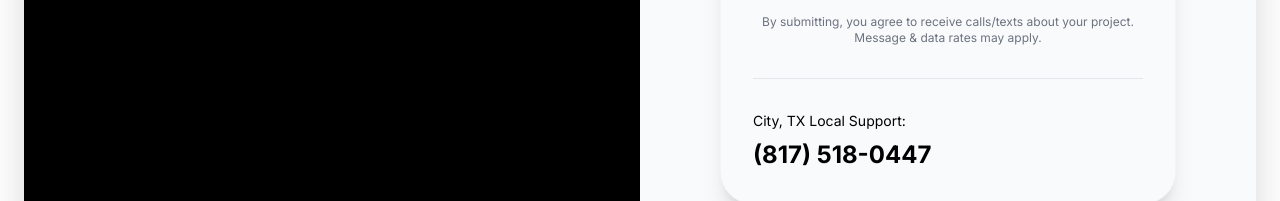
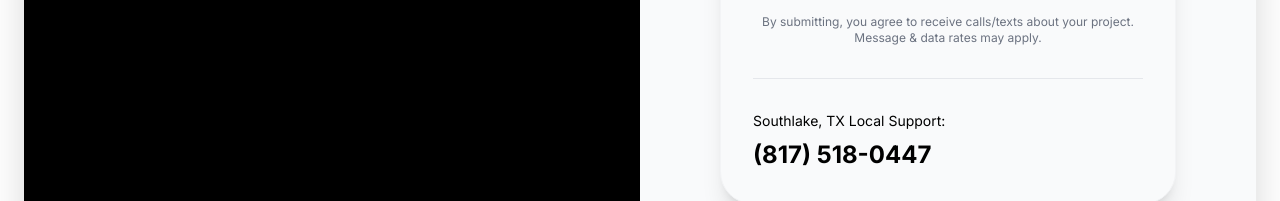
Before and after one commit to jarld180/southlake-tx-concrete-contractor, a React (Vite) app: page / in a window 1280 px wide. Shown: the part 10902-11103 px from the top of the page. Built offline with nearby package versions, Linux system fonts and the light colour scheme; a web font is replaced by a local one.

Commit message:
Fix city name in LeadForm

```diff
--- a/src/components/LeadForm.tsx
+++ b/src/components/LeadForm.tsx
@@ -9,7 +9,7 @@ interface LeadFormProps {
 const LeadForm: React.FC<LeadFormProps> = ({
   title = "Request a Free Quote",
   phone = "(817) 518-0447",
-  city = "City"
+  city = "Southlake"
 }) => {
   const [formData, setFormData] = useState({
     name: '',
```
